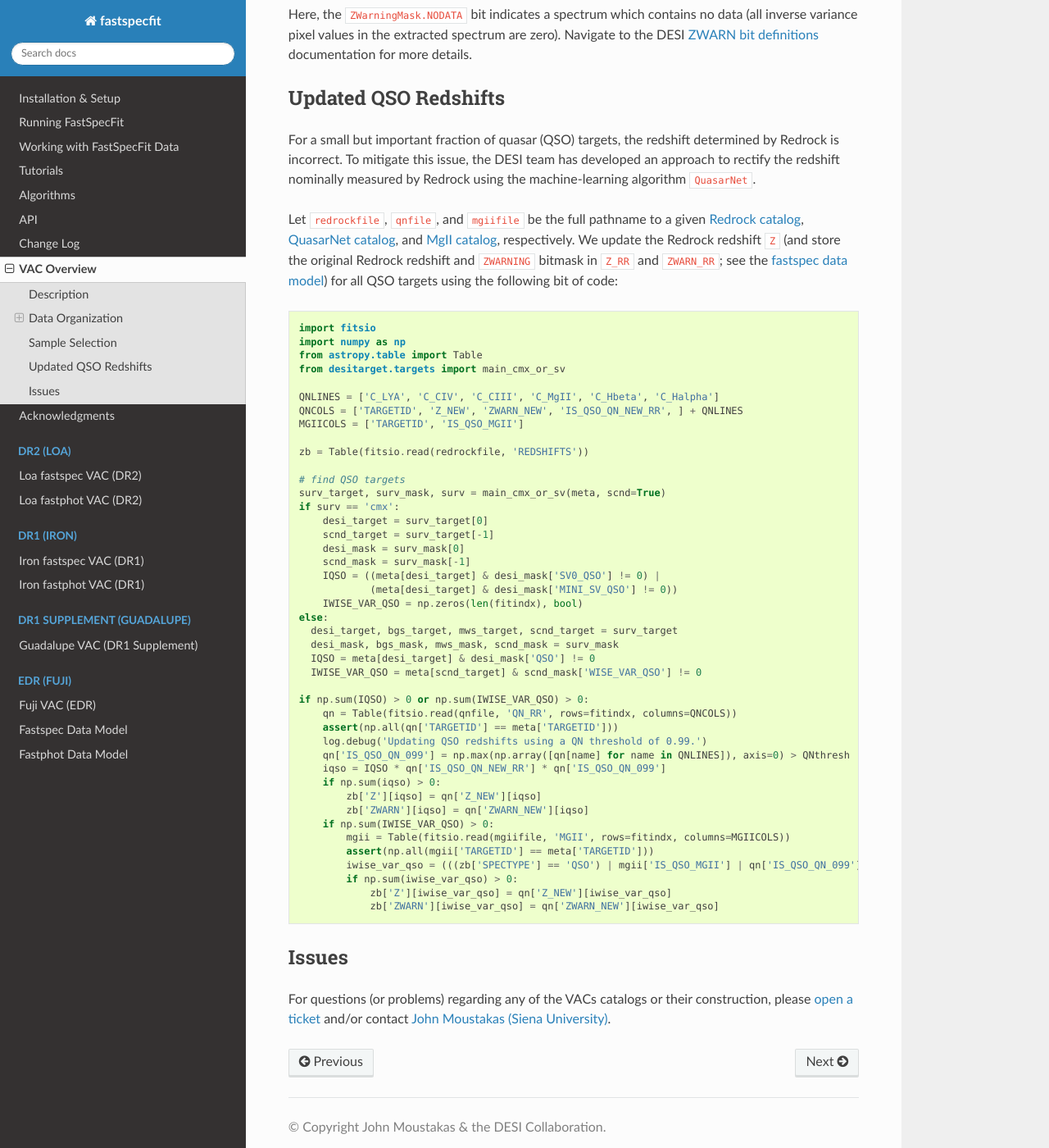
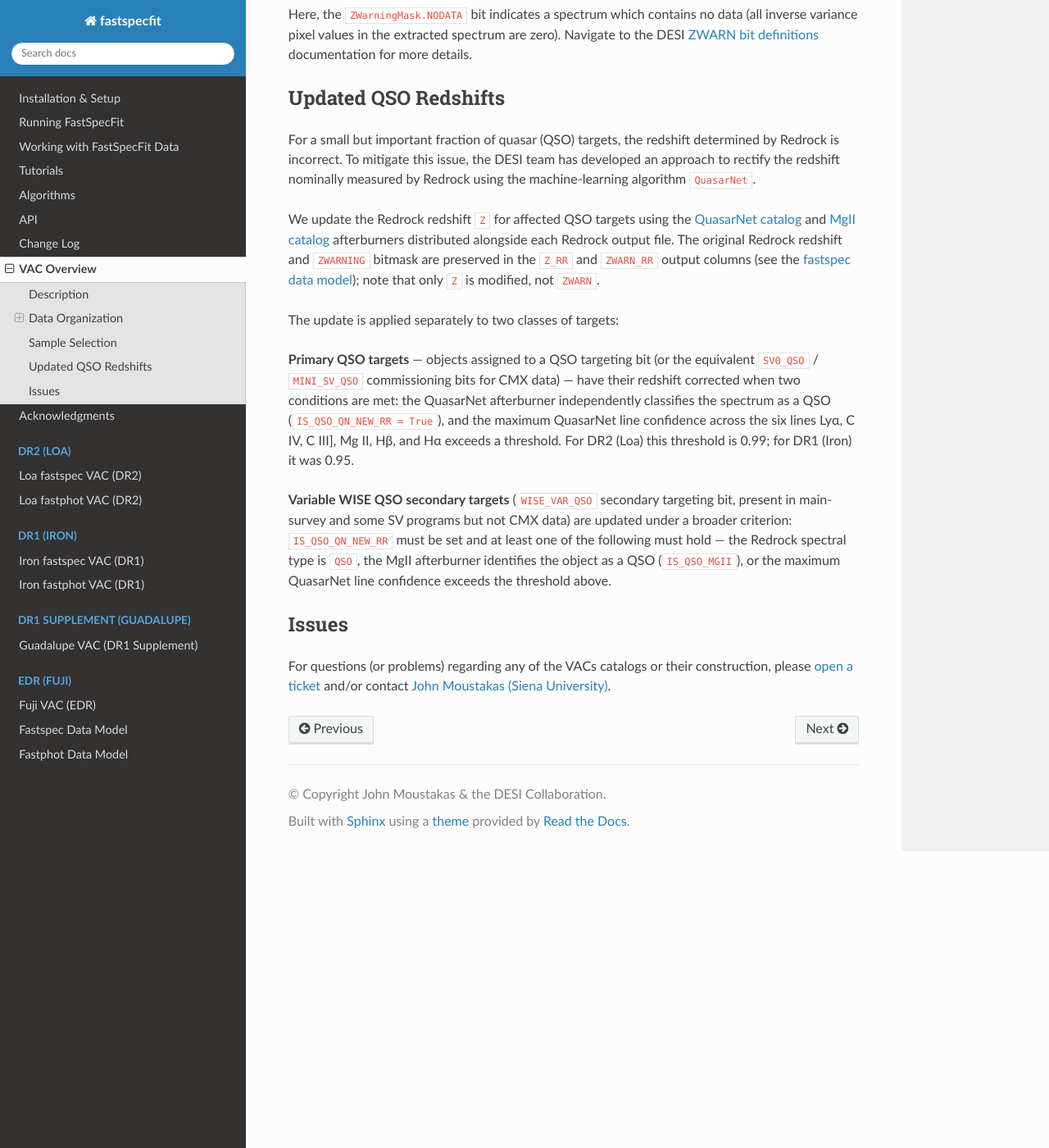
Before and after one commit to desihub/fastspecfit, a Sphinx documentation site: the page built from doc/vacs.rst, in a window 1280 px wide and 1400 px high, scrolled down 2401 px. Shown: the whole window at 82% size. Built offline with Sphinx 7.4.7 and the Read the Docs theme 3.1.0, drawn with Linux system fonts in a browser that asks for light colours; the version number could not be read and is left out.

Commit message:
update QSO redshifts description in the vacs overview page

```diff
--- a/doc/vacs.rst
+++ b/doc/vacs.rst
@@ -124,58 +124,29 @@ determined by Redrock is incorrect. To mitigate this issue, the DESI team has
 developed an approach to rectify the redshift nominally measured by Redrock
 using the machine-learning algorithm ``QuasarNet``.
 
-Let ``redrockfile``, ``qnfile``, and ``mgiifile`` be the full pathname to a
-given `Redrock catalog`_, `QuasarNet catalog`_, and `MgII catalog`_,
-respectively. We update the Redrock redshift ``Z`` (and store the original
-Redrock redshift and ``ZWARNING`` bitmask in ``Z_RR`` and ``ZWARN_RR``; see the
-:ref:`fastspec data model<fastspec datamodel>`) for all QSO targets using the
-following bit of code:
+We update the Redrock redshift ``Z`` for affected QSO targets using the
+`QuasarNet catalog`_ and `MgII catalog`_ afterburners distributed alongside
+each Redrock output file. The original Redrock redshift and ``ZWARNING``
+bitmask are preserved in the ``Z_RR`` and ``ZWARN_RR`` output columns (see the
+:ref:`fastspec data model<fastspec datamodel>`); note that only ``Z`` is
+modified, not ``ZWARN``.
 
-.. code-block:: python
+The update is applied separately to two classes of targets:
 
-  import fitsio
-  import numpy as np
-  from astropy.table import Table
-  from desitarget.targets import main_cmx_or_sv
+**Primary QSO targets** — objects assigned to a QSO targeting bit (or the
+equivalent ``SV0_QSO`` / ``MINI_SV_QSO`` commissioning bits for CMX data) —
+have their redshift corrected when two conditions are met: the QuasarNet
+afterburner independently classifies the spectrum as a QSO
+(``IS_QSO_QN_NEW_RR = True``), and the maximum QuasarNet line confidence
+across the six lines Lyα, C IV, C III], Mg II, Hβ, and Hα exceeds a
+threshold. For DR2 (Loa) this threshold is 0.99; for DR1 (Iron) it was 0.95.
 
-  QNLINES = ['C_LYA', 'C_CIV', 'C_CIII', 'C_MgII', 'C_Hbeta', 'C_Halpha']
-  QNCOLS = ['TARGETID', 'Z_NEW', 'ZWARN_NEW', 'IS_QSO_QN_NEW_RR', ] + QNLINES
-  MGIICOLS = ['TARGETID', 'IS_QSO_MGII']
-
-  zb = Table(fitsio.read(redrockfile, 'REDSHIFTS'))
-
-  # find QSO targets
-  surv_target, surv_mask, surv = main_cmx_or_sv(meta, scnd=True)
-  if surv == 'cmx':
-      desi_target = surv_target[0]
-      scnd_target = surv_target[-1]
-      desi_mask = surv_mask[0]
-      scnd_mask = surv_mask[-1]
-      IQSO = ((meta[desi_target] & desi_mask['SV0_QSO'] != 0) |
-              (meta[desi_target] & desi_mask['MINI_SV_QSO'] != 0))
-      IWISE_VAR_QSO = np.zeros(len(fitindx), bool)
-  else:
-    desi_target, bgs_target, mws_target, scnd_target = surv_target
-    desi_mask, bgs_mask, mws_mask, scnd_mask = surv_mask
-    IQSO = meta[desi_target] & desi_mask['QSO'] != 0
-    IWISE_VAR_QSO = meta[scnd_target] & scnd_mask['WISE_VAR_QSO'] != 0
-
-  if np.sum(IQSO) > 0 or np.sum(IWISE_VAR_QSO) > 0:
-      qn = Table(fitsio.read(qnfile, 'QN_RR', rows=fitindx, columns=QNCOLS))
-      assert(np.all(qn['TARGETID'] == meta['TARGETID']))
-      log.debug('Updating QSO redshifts using a QN threshold of 0.99.')
-      qn['IS_QSO_QN_099'] = np.max(np.array([qn[name] for name in QNLINES]), axis=0) > QNthresh
-      iqso = IQSO * qn['IS_QSO_QN_NEW_RR'] * qn['IS_QSO_QN_099']
-      if np.sum(iqso) > 0:
-          zb['Z'][iqso] = qn['Z_NEW'][iqso]
-          zb['ZWARN'][iqso] = qn['ZWARN_NEW'][iqso]
-      if np.sum(IWISE_VAR_QSO) > 0:
-          mgii = Table(fitsio.read(mgiifile, 'MGII', rows=fitindx, columns=MGIICOLS))
-          assert(np.all(mgii['TARGETID'] == meta['TARGETID']))
-          iwise_var_qso = (((zb['SPECTYPE'] == 'QSO') | mgii['IS_QSO_MGII'] | qn['IS_QSO_QN_099']) & (IWISE_VAR_QSO & qn['IS_QSO_QN_NEW_RR']))
-          if np.sum(iwise_var_qso) > 0:
-              zb['Z'][iwise_var_qso] = qn['Z_NEW'][iwise_var_qso]
-              zb['ZWARN'][iwise_var_qso] = qn['ZWARN_NEW'][iwise_var_qso]
+**Variable WISE QSO secondary targets** (``WISE_VAR_QSO`` secondary targeting
+bit, present in main-survey and some SV programs but not CMX data) are updated
+under a broader criterion: ``IS_QSO_QN_NEW_RR`` must be set and at least one
+of the following must hold — the Redrock spectral type is ``QSO``, the MgII
+afterburner identifies the object as a QSO (``IS_QSO_MGII``), or the maximum
+QuasarNet line confidence exceeds the threshold above.
 
 
 Issues
```
